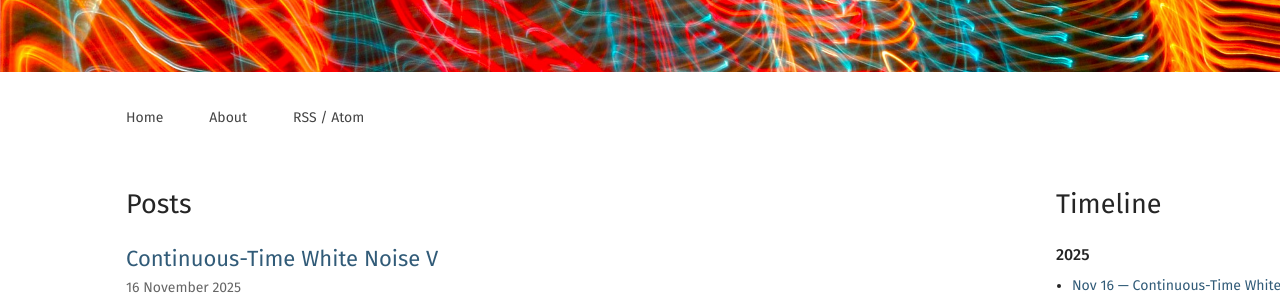
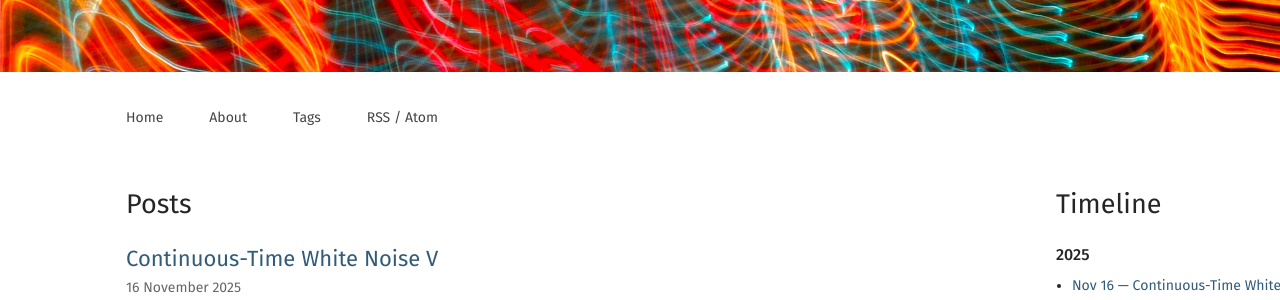
Before and after one commit to sema4r/sema4r.github.io, a Jekyll site: the page built from index.md, in a window 1280 px wide. Shown: the part 293-593 px from the top of the page. Built offline with Jekyll 4.4.1, drawn with Linux system fonts in a browser that asks for light colours.

Commit message:
Update default.html

```diff
--- a/_layouts/default.html
+++ b/_layouts/default.html
@@ -66,6 +66,7 @@
 <nav class="site-nav">
   <a href="{{ '/' | relative_url }}">Home</a>
   <a href="{{ '/about/' | relative_url }}">About</a>
+  <a href="{{ '/tags/' | relative_url }}">Tags</a>
   <a href="{{ '/feed.xml' | relative_url }}">RSS / Atom</a>
 </nav>
 
```
